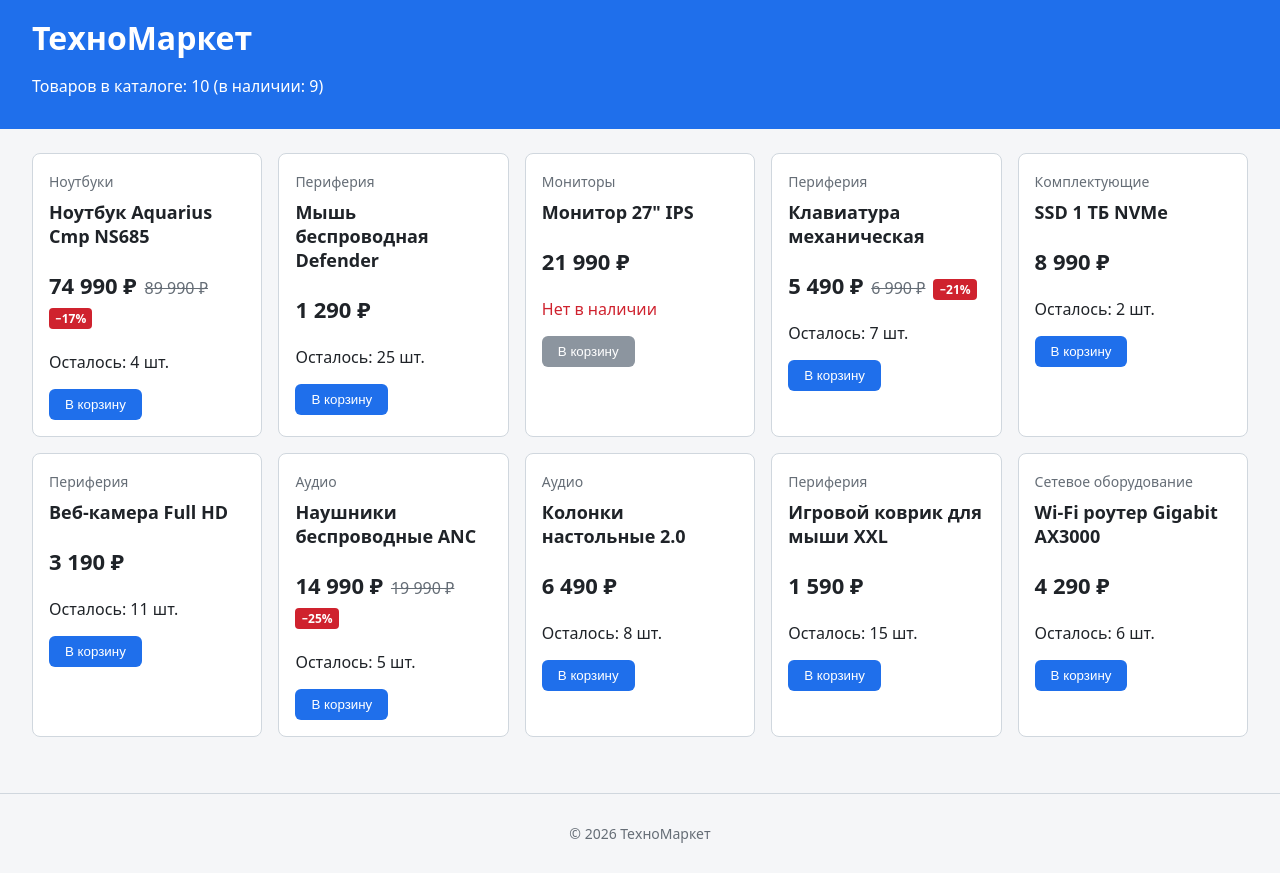
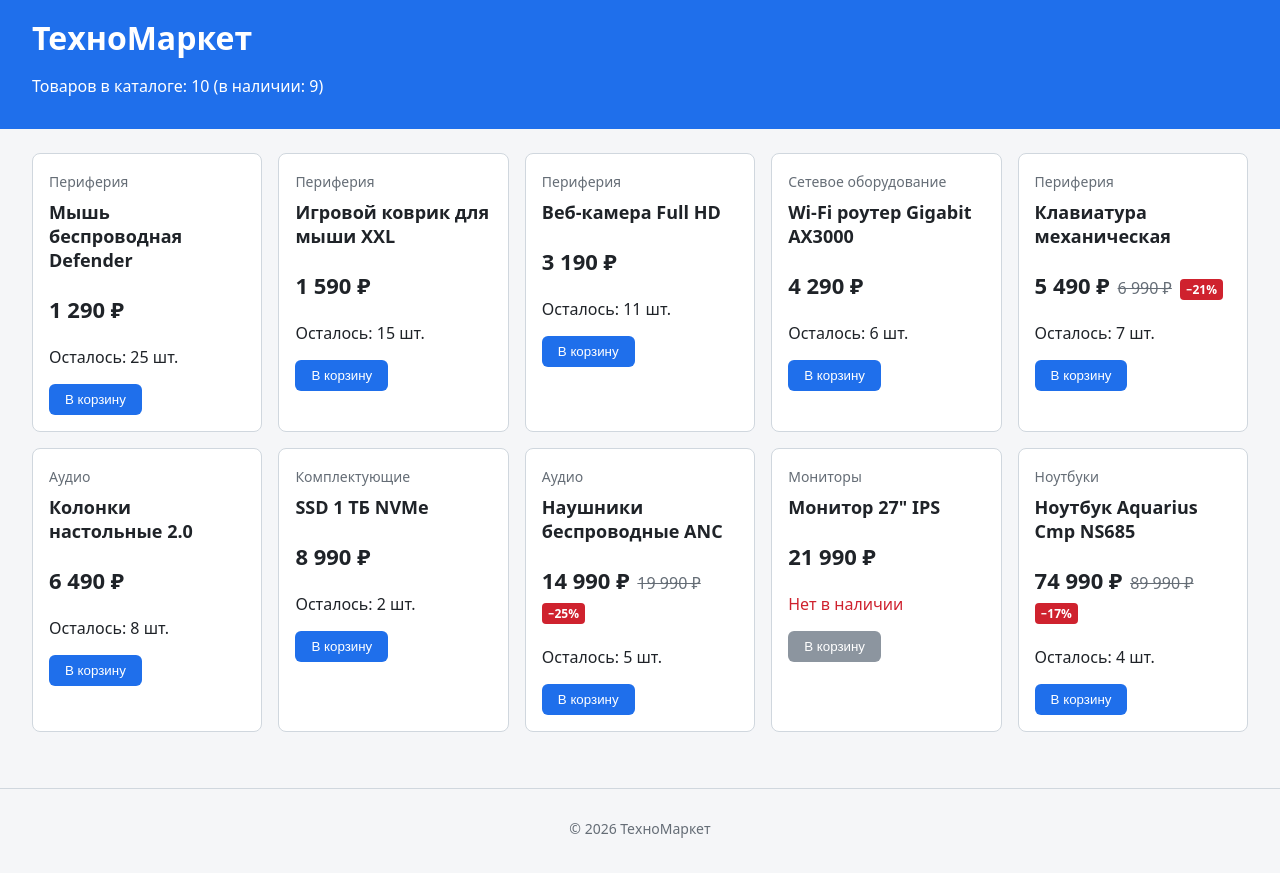
Before and after one commit to faiilvlia/corporate-is, a React (Vite) app in the folder shop-react/: page / in a window 1280 px wide. Built offline with nearby package versions, Linux system fonts and the light colour scheme.

Commit message:
feat(lab4): сортировка каталога по возрастанию цены через toSorted (задание 5)

```diff
--- a/shop-react/src/App.jsx
+++ b/shop-react/src/App.jsx
@@ -8,6 +8,7 @@ const currentYear = new Date().getFullYear()
 
 function App() {
   const inStockCount = products.filter((product) => product.stock > 0).length
+  const sortedProducts = products.toSorted((a, b) => a.price - b.price)
 
   return (
     <>
@@ -17,7 +18,7 @@ function App() {
         inStockCount={inStockCount}
       />
       <main>
-        <ProductList products={products} />
+        <ProductList products={sortedProducts} />
       </main>
       <Footer shopName="ТехноМаркет" year={currentYear} />
     </>
```
